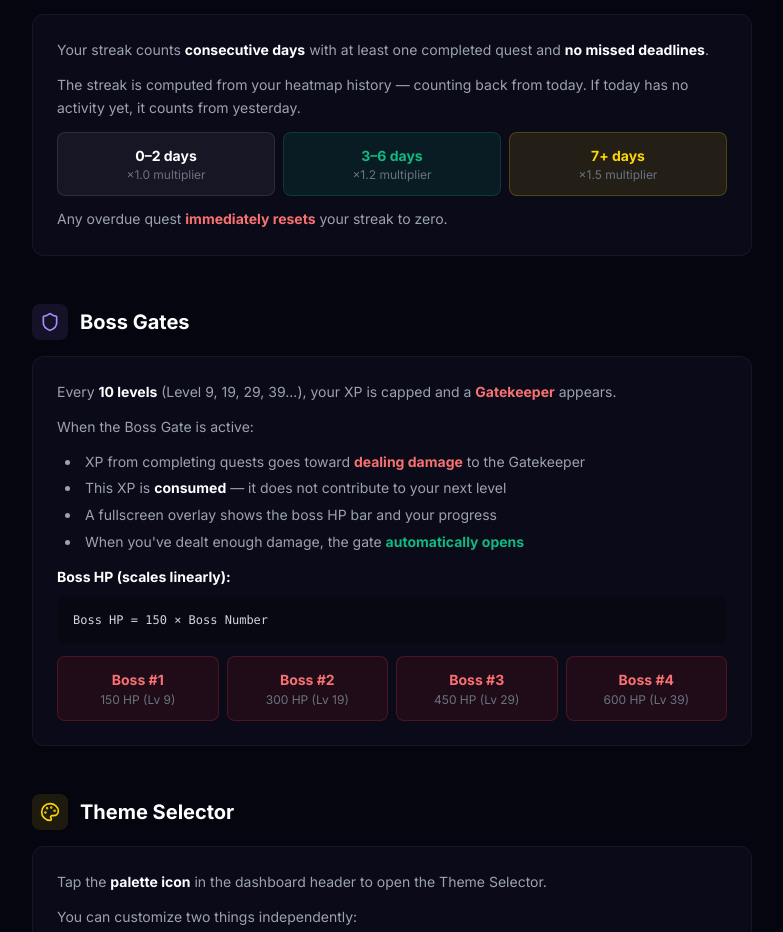
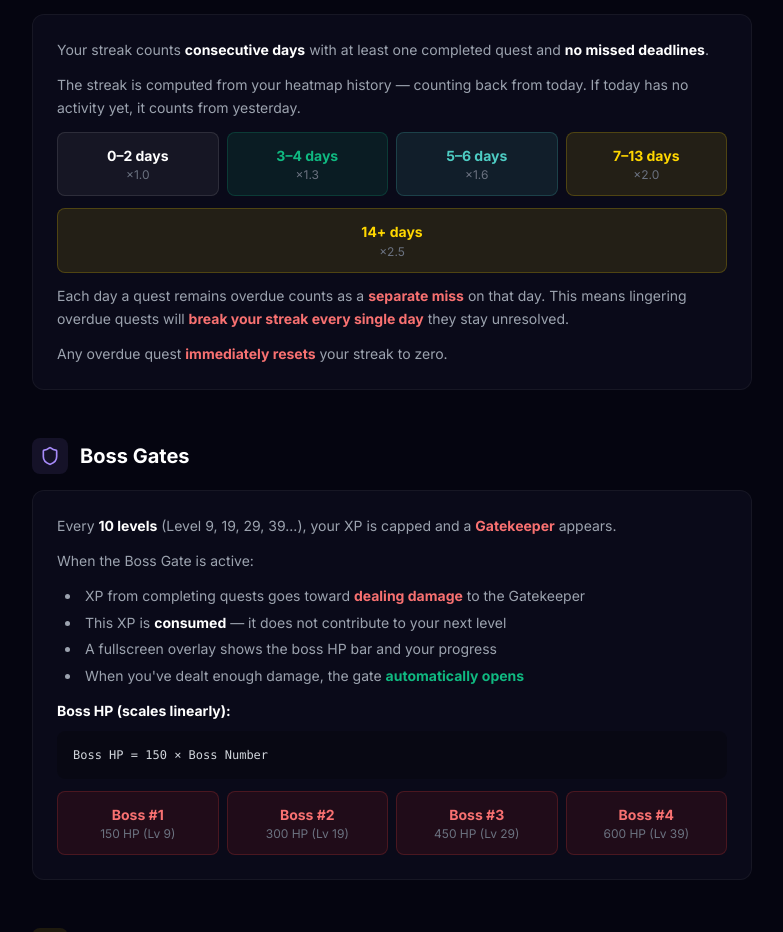
Before and after one commit to Edward358-AI/The-Entropy-Tower, a Vue app: page /tutorial in a window 1280 px wide. Shown: the part 1780-2712 px from the top of the page, without its empty margins (248-1031 px from the left). Built offline with nearby package versions, Linux system fonts and the light colour scheme; no server answers; sample sign-in values are in the browser's storage.

Commit message:
rework streak system

```diff
--- a/src/stores/questStore.js
+++ b/src/stores/questStore.js
@@ -114,8 +114,10 @@ export const useQuestStore = defineStore('quest', () => {
         let reward = quest.xpReward
 
         // Momentum Multiplier
-        if (playerStore.streak >= 7) reward *= 1.5
-        else if (playerStore.streak >= 3) reward *= 1.2
+        if (playerStore.streak >= 14) reward *= 2.5
+        else if (playerStore.streak >= 7) reward *= 2.0
+        else if (playerStore.streak >= 5) reward *= 1.6
+        else if (playerStore.streak >= 3) reward *= 1.3
 
         // Early Bird Bonus
         if (quest.deadline) {
@@ -264,9 +266,9 @@ export const useQuestStore = defineStore('quest', () => {
         const penalty = Math.round(playerStore.xpToNextLevel * 0.25 * Math.pow(2, daysUpdate - 1))
         totalPenalty += penalty
 
-        // Track the deadline date as a missed date for heatmap
-        const dlStr = `${deadline.getFullYear()}-${String(deadline.getMonth() + 1).padStart(2, '0')}-${String(deadline.getDate()).padStart(2, '0')}`
-        missedDates[`missed_${dlStr}`] = increment(1)
+        // Track TODAY as a missed date for heatmap (each overdue day counts as a miss)
+        const todayStr = `${now.getFullYear()}-${String(now.getMonth() + 1).padStart(2, '0')}-${String(now.getDate()).padStart(2, '0')}`
+        missedDates[`missed_${todayStr}`] = increment(1)
       }
 
       if (daysUpdate >= 5) {
--- a/src/views/DashboardView.vue
+++ b/src/views/DashboardView.vue
@@ -49,8 +49,9 @@ const handleLogout = async () => {
         <h1 class="text-xl desk:text-2xl font-bold font-display text-white">Entropy Tower</h1>
         <div class="flex items-center gap-2 text-sm text-gray-400">
           <span>Streak: <span class="text-astral-glow font-bold">{{ playerStore.streak }} days</span></span>
-          <span class="text-xs bg-white/10 px-2 py-0.5 rounded">Multiplier x{{ playerStore.streak >= 7 ? '1.5' :
-            playerStore.streak >= 3 ? '1.2' : '1.0' }}</span>
+          <span class="text-xs bg-white/10 px-2 py-0.5 rounded">Multiplier x{{ playerStore.streak >= 14 ? '2.5' :
+            playerStore.streak >= 7 ? '2.0' : playerStore.streak >= 5 ? '1.6' :
+            playerStore.streak >= 3 ? '1.3' : '1.0' }}</span>
         </div>
       </div>
 
--- a/src/views/TutorialView.vue
+++ b/src/views/TutorialView.vue
@@ -195,20 +195,29 @@ const router = useRouter()
             quest and <span class="text-white font-bold">no missed deadlines</span>.</p>
           <p>The streak is computed from your heatmap history — counting back from today. If today has no activity yet,
             it counts from yesterday.</p>
-          <div class="grid grid-cols-3 gap-2 mt-2">
+          <div class="grid grid-cols-2 sm:grid-cols-4 gap-2 mt-2">
             <div class="bg-white/5 border border-white/10 rounded-lg p-3 text-center">
               <div class="text-white font-bold">0–2 days</div>
-              <div class="text-xs text-gray-500">×1.0 multiplier</div>
+              <div class="text-xs text-gray-500">×1.0</div>
             </div>
             <div class="bg-path-abundance/10 border border-path-abundance/20 rounded-lg p-3 text-center">
-              <div class="text-path-abundance font-bold">3–6 days</div>
-              <div class="text-xs text-gray-500">×1.2 multiplier</div>
+              <div class="text-path-abundance font-bold">3–4 days</div>
+              <div class="text-xs text-gray-500">×1.3</div>
+            </div>
+            <div class="bg-path-harmony/10 border border-path-harmony/20 rounded-lg p-3 text-center">
+              <div class="text-path-harmony font-bold">5–6 days</div>
+              <div class="text-xs text-gray-500">×1.6</div>
             </div>
             <div class="bg-path-erudition/10 border border-path-erudition/20 rounded-lg p-3 text-center">
-              <div class="text-path-erudition font-bold">7+ days</div>
-              <div class="text-xs text-gray-500">×1.5 multiplier</div>
+              <div class="text-path-erudition font-bold">7–13 days</div>
+              <div class="text-xs text-gray-500">×2.0</div>
             </div>
           </div>
+          <div class="mt-2 bg-path-erudition/10 border border-path-erudition/20 rounded-lg p-3 text-center">
+            <div class="text-path-erudition font-bold">14+ days</div>
+            <div class="text-xs text-gray-500">×2.5</div>
+          </div>
+          <p class="mt-2">Each day a quest remains overdue counts as a <span class="text-red-400 font-bold">separate miss</span> on that day. This means lingering overdue quests will <span class="text-red-400 font-bold">break your streak every single day</span> they stay unresolved.</p>
           <p>Any overdue quest <span class="text-red-400 font-bold">immediately resets</span> your streak to zero.</p>
         </div>
       </section>
```
